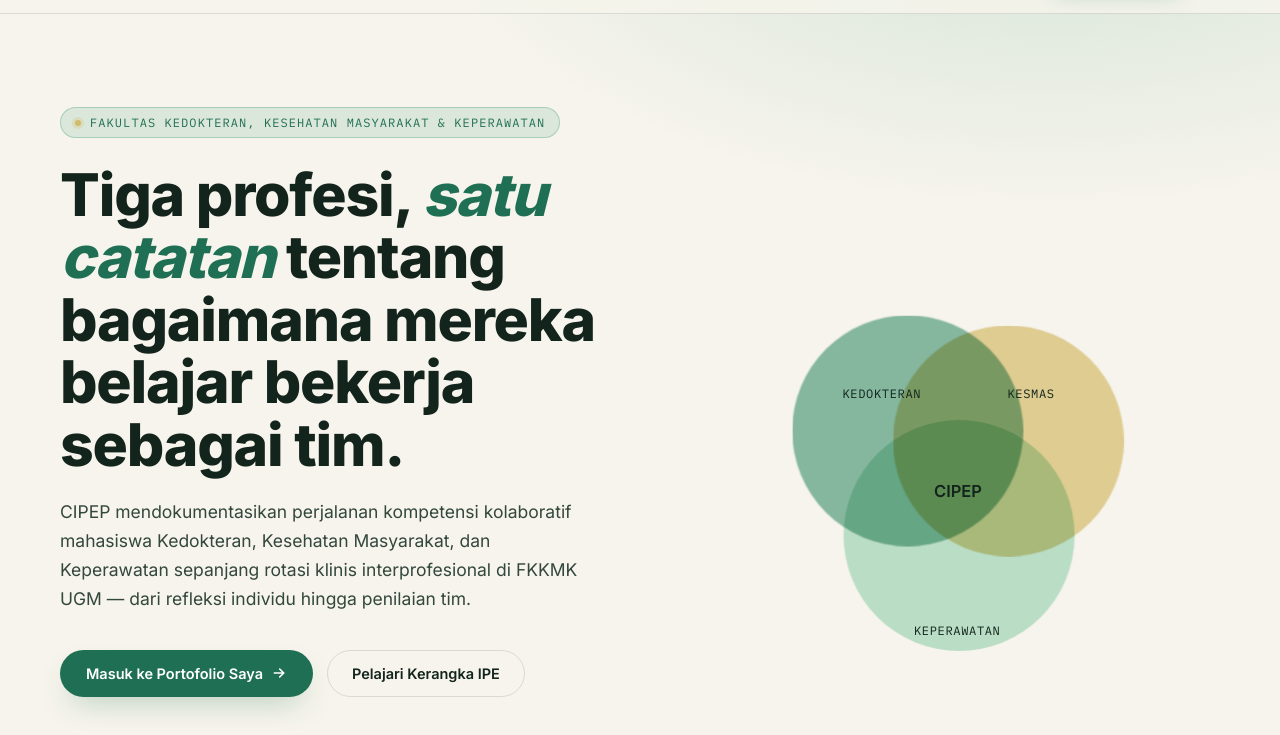
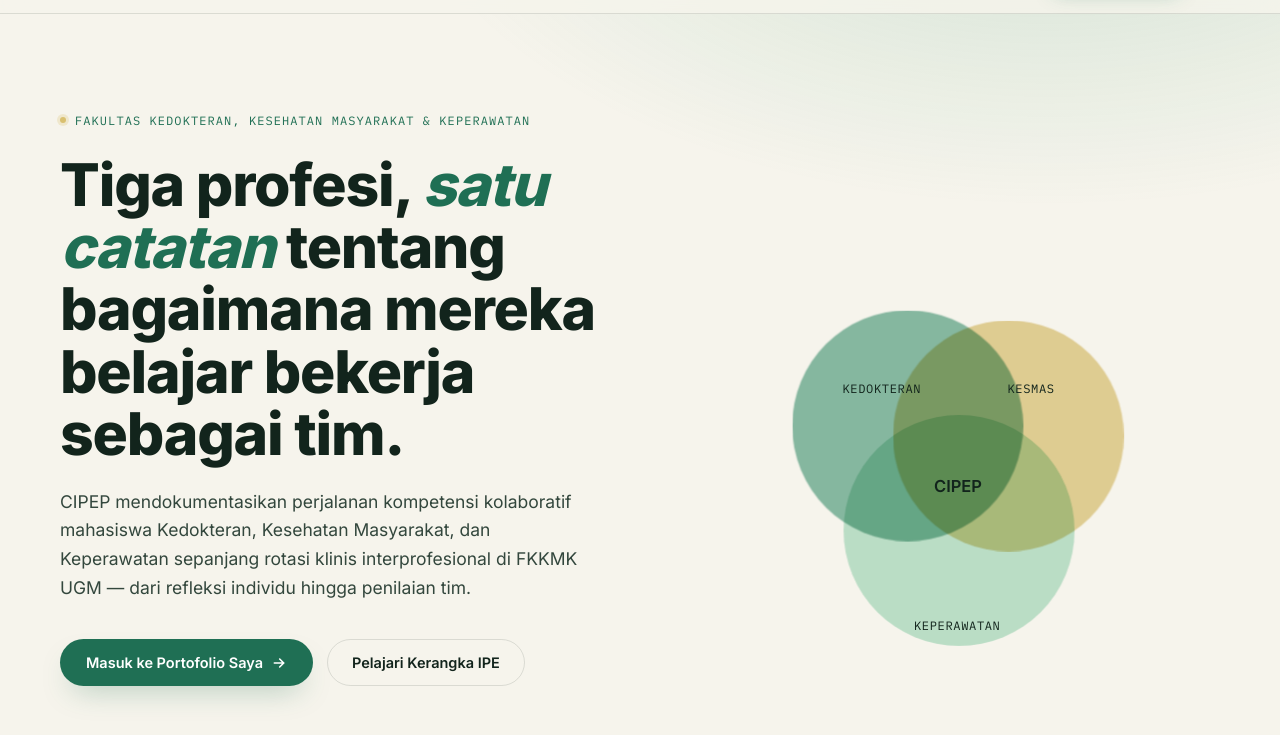
Before and after one commit to technosmart-id/fkkmkugm-landing, a plain HTML site: page index.html in a window 1280 px wide. Shown: the part 61-796 px from the top of the page. Drawn offline with Linux system fonts and the light colour scheme.

Commit message:
style: remove container badge from hero eyebrow

```diff
--- a/index.html
+++ b/index.html
@@ -136,9 +136,7 @@
   .eyebrow{
     display:inline-flex; align-items:center; gap:9px;
     font-family:'IBM Plex Mono',monospace; font-size:12px; letter-spacing:.09em; text-transform:uppercase;
-    color:var(--green-700); background:color-mix(in srgb, var(--green-500) 14%, transparent);
-    border:1px solid color-mix(in srgb, var(--green-500) 35%, transparent);
-    padding:7px 14px; border-radius:100px; margin-bottom:26px;
+    color:var(--green-700); margin-bottom:26px;
   }
   html[data-theme="dark"] .eyebrow{color:var(--green-300);}
   .eyebrow .dot{width:6px;height:6px;border-radius:50%;background:var(--gold-500); box-shadow:0 0 0 3px color-mix(in srgb, var(--gold-500) 25%, transparent); animation:pulse-dot 2.2s ease-in-out infinite;}
```
